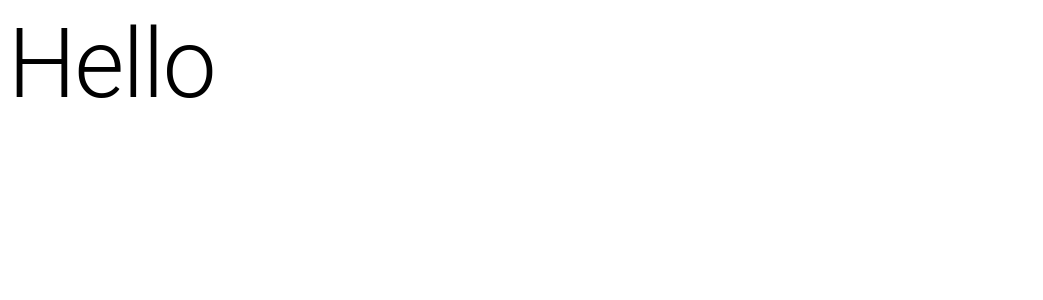
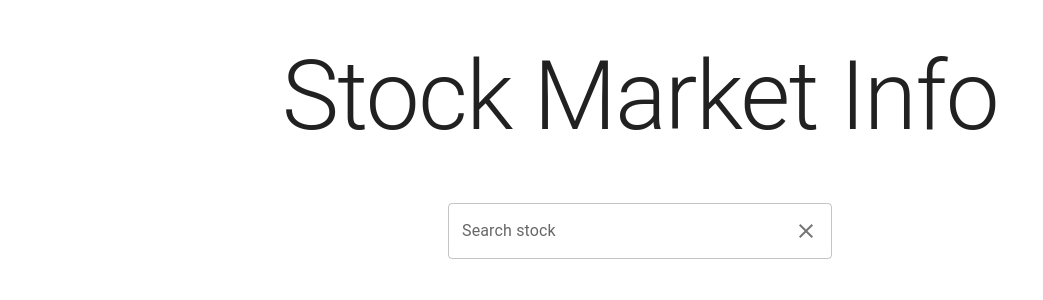
Before and after one commit to AivarasSt/stock-info, a React (Create React App) app in the folder client/: page / in a window 1280 px wide. Shown: the top 300 px of the page, without its empty margins (0-1043 px from the left). Built offline with nearby package versions, Linux system fonts and the light colour scheme.

Commit message:
feat: search field with validation

```diff
--- a/client/package.json
+++ b/client/package.json
@@ -5,6 +5,7 @@
   "dependencies": {
     "@emotion/react": "^11.10.0",
     "@emotion/styled": "^11.10.0",
+    "@mui/icons-material": "^5.8.4",
     "@mui/material": "^5.9.3",
     "@mui/x-date-pickers": "^5.0.0-beta.4",
     "date-fns": "^2.29.1",
--- a/client/src/app.jsx
+++ b/client/src/app.jsx
@@ -1,12 +1,30 @@
 import React from 'react';
-import { Box, Typography } from '@mui/material';
+import {
+  Box,
+  CssBaseline,
+  Typography,
+  Container,
+  styled
+} from '@mui/material';
+import SearchField from './components/search-field';
+
+const StyledBox = styled(Box)(() => ({
+  display: 'flex',
+  flexDirection: "column",
+  alignItems: "center",
+}))
 
 const App = () => {
 
   return (
-    <Box>
-      <Typography variant='h1'>Hello</Typography>
-    </Box>
+    <CssBaseline>
+      <Container component="main" maxWidth="lg" sx={{ display: "flex", flexDirection: "column", alignItems: "center" }}>
+        <StyledBox  sx={{ pt: "5vh" }}>
+          <Typography variant="h1">Stock Market Info</Typography>
+          <SearchField />
+        </StyledBox >
+      </Container>
+    </CssBaseline>
   );
 }
 
--- /dev/null
+++ b/client/src/components/search-field.jsx
@@ -0,0 +1,72 @@
+import React, { useEffect, useState } from 'react';
+import { Box, ClickAwayListener, FormHelperText, InputAdornment, styled, TextField, Typography } from '@mui/material';
+import CloseIcon from '@mui/icons-material/Close';
+
+const searchFieldWidth = "30vw";
+
+const StyledTextField = styled(TextField)(() => ({
+  minWidth: searchFieldWidth
+}))
+
+const StyledBox = styled(Box)(() => ({
+  minWidth: searchFieldWidth,
+  maxHeight: "300px",
+  overflowY: "scroll",
+  width: "300px",
+  background: "#fdfffe",
+}))
+
+const SearchField = () => {
+  const [fieldValue, setFieldValue] = useState('');
+  const [open, setOpen] = useState(fieldValue === '' ? false : true);
+  const [isValid, setIsValid] = useState(true);
+  const [isTooLong, setIsTooLong] = useState(false);
+
+  const validate = (value) => {
+    value.match(/^[a-zA-Z\s]*$/) ? setIsValid(true) : setIsValid(false)
+    value.length <= 35 ? setIsTooLong(false) : setIsTooLong(true)
+  }
+
+  const handleClick = () => {
+    setFieldValue('')
+    setOpen(false)
+  }
+
+  useEffect(() => {
+    if(fieldValue !== "") {
+      validate(fieldValue)
+    } else {
+      setIsValid(true)
+      setIsTooLong(false)
+    }
+  }, [fieldValue])
+
+  return (
+    <ClickAwayListener onClickAway={e => setOpen(false)}>
+      <Box>
+        <FormHelperText error sx={{ visibility: isValid ? 'hidden' : 'visible' }}>* Only letters and whitespace allowed</FormHelperText>
+        <FormHelperText error sx={{ visibility: isTooLong ? 'visible' : 'hidden', pb: "5px" }}>* Too long, only 35 characters(whitespace incl.) allowed</FormHelperText>
+        <StyledTextField
+          id='search'
+          label='Search stock'
+          variant='outlined'
+          value={fieldValue}
+          onFocus={e => setOpen(true)}
+          onInput={e => setFieldValue(e.target.value)}
+          InputProps={{
+            endAdornment: (
+              <InputAdornment position="end">
+                <CloseIcon onClick={handleClick} />
+              </InputAdornment>
+            ),
+          }}
+        />
+        <StyledBox display={open ? 'block' : 'none'}>
+          {fieldValue === "" ? <Typography>Search by stock symbol</Typography> : <Typography>Company list coming soon</Typography>}
+        </StyledBox>
+      </Box>
+    </ClickAwayListener>
+  )
+}
+
+export default SearchField;
```
Also changed, not shown: 1 other file (tests, documents, lock files or other folders).
